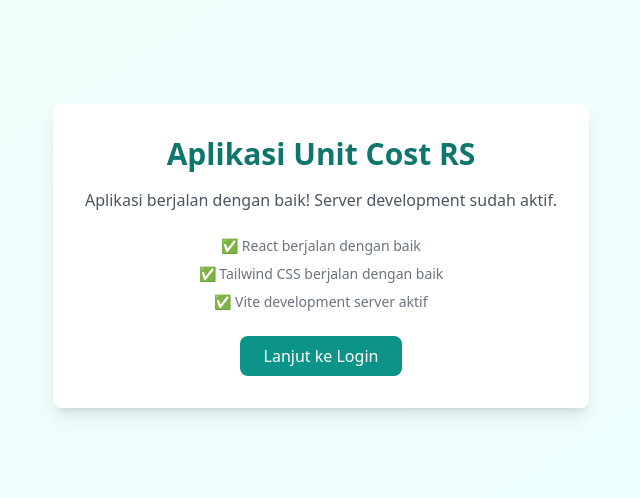
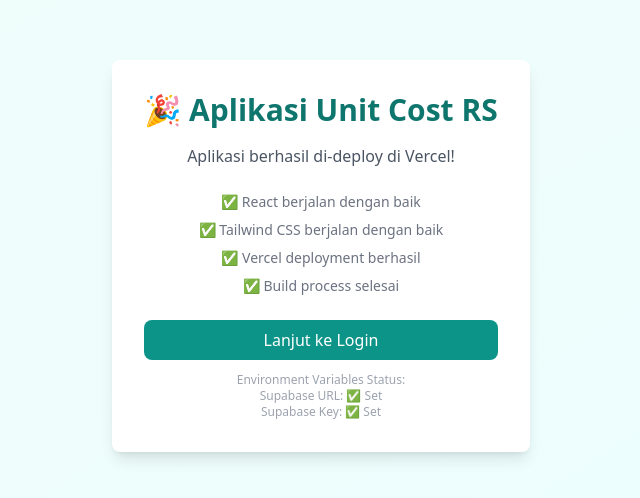
Before and after one commit to Mukhsinh/uc_bendanrs, a React (Vite) app: page /test in a window 1280 px wide. Shown: the part 144-642 px from the top of the page, without its empty margins (319-959 px from the left). Built offline with nearby package versions, Linux system fonts and the light colour scheme; no server answers.

Commit message:
Fix: Add fallback route and better error handling for blank page
- Add /test route as fallback when user not authenticated
- Improve TestPage with environment variables status display
- Redirect root path to /test instead of /login for better UX
- Local build test successful - ready for deployment

```diff
--- a/src/App.tsx
+++ b/src/App.tsx
@@ -106,10 +106,18 @@
     console.log('App.tsx - Showing loading screen');
     return (
       <div className="min-h-screen flex items-center justify-center bg-gradient-to-br from-teal-50 to-cyan-50">
-        <div className="text-center">
+        <div className="text-center max-w-md mx-auto p-6">
           <div className="animate-spin rounded-full h-12 w-12 border-b-2 border-teal-600 mx-auto mb-4"></div>
           <p className="text-teal-700 font-medium">Memuat Aplikasi...</p>
-          <p className="text-sm text-gray-500 mt-2">Jika loading terlalu lama, coba akses <a href="/test" className="text-blue-600 underline">halaman test</a></p>
+          <p className="text-sm text-gray-500 mt-2">Jika loading terlalu lama, coba akses halaman test di bawah:</p>
+          <div className="mt-4 space-y-2">
+            <a href="/test" className="block px-4 py-2 bg-teal-600 text-white rounded-lg hover:bg-teal-700 transition-colors">
+              Halaman Test
+            </a>
+            <a href="/health" className="block px-4 py-2 bg-blue-600 text-white rounded-lg hover:bg-blue-700 transition-colors">
+              Health Check
+            </a>
+          </div>
         </div>
       </div>
     );
@@ -129,14 +137,14 @@
         <Sonner />
         <BrowserRouter>
           <Routes>
+            <Route path="/test" element={<TestPage />} />
             <Route path="/login" element={<Login />} />
             <Route path="/health" element={<Health />} />
-            <Route path="/test" element={<TestPage />} />
             <Route path="/simple" element={<SimpleTest />} />
             <Route path="/modul-teknis-test" element={<ModulTeknisTest />} />
             <Route path="/modul-teknis-simple" element={<ModulTeknisSimple />} />
             <Route path="/test-supabase" element={<TestSupabase />} />
-            <Route path="/" element={session ? <Layout /> : <Navigate to="/login" replace />}>
+            <Route path="/" element={session ? <Layout /> : <Navigate to="/test" replace />}>
               <Route index element={<Index />} />
               <Route path="/data-master/unit-kerja" element={
                 <ProtectedRoute>
--- a/src/pages/TestPage.tsx
+++ b/src/pages/TestPage.tsx
@@ -3,24 +3,34 @@
 const TestPage = () => {
   return (
     <div className="min-h-screen flex items-center justify-center bg-gradient-to-br from-teal-50 to-cyan-50">
-      <div className="text-center p-8 bg-white rounded-lg shadow-lg">
+      <div className="text-center p-8 bg-white rounded-lg shadow-lg max-w-md">
         <h1 className="text-3xl font-bold text-teal-700 mb-4">
-          Aplikasi Unit Cost RS
+          🎉 Aplikasi Unit Cost RS
         </h1>
         <p className="text-gray-600 mb-6">
-          Aplikasi berjalan dengan baik! Server development sudah aktif.
+          Aplikasi berhasil di-deploy di Vercel!
         </p>
-        <div className="space-y-2 text-sm text-gray-500">
+        <div className="space-y-2 text-sm text-gray-500 mb-6">
           <p>✅ React berjalan dengan baik</p>
           <p>✅ Tailwind CSS berjalan dengan baik</p>
-          <p>✅ Vite development server aktif</p>
+          <p>✅ Vercel deployment berhasil</p>
+          <p>✅ Build process selesai</p>
         </div>
-        <button
-          onClick={() => window.location.href = '/login'}
-          className="mt-6 px-6 py-2 bg-teal-600 text-white rounded-lg hover:bg-teal-700 transition-colors"
-        >
-          Lanjut ke Login
-        </button>
+
+        <div className="space-y-3">
+          <button
+            onClick={() => window.location.href = '/login'}
+            className="w-full px-6 py-2 bg-teal-600 text-white rounded-lg hover:bg-teal-700 transition-colors"
+          >
+            Lanjut ke Login
+          </button>
+
+          <div className="text-xs text-gray-400">
+            <p>Environment Variables Status:</p>
+            <p>Supabase URL: {import.meta.env.VITE_SUPABASE_URL ? '✅ Set' : '❌ Missing'}</p>
+            <p>Supabase Key: {import.meta.env.VITE_SUPABASE_ANON_KEY ? '✅ Set' : '❌ Missing'}</p>
+          </div>
+        </div>
       </div>
     </div>
   );
```
